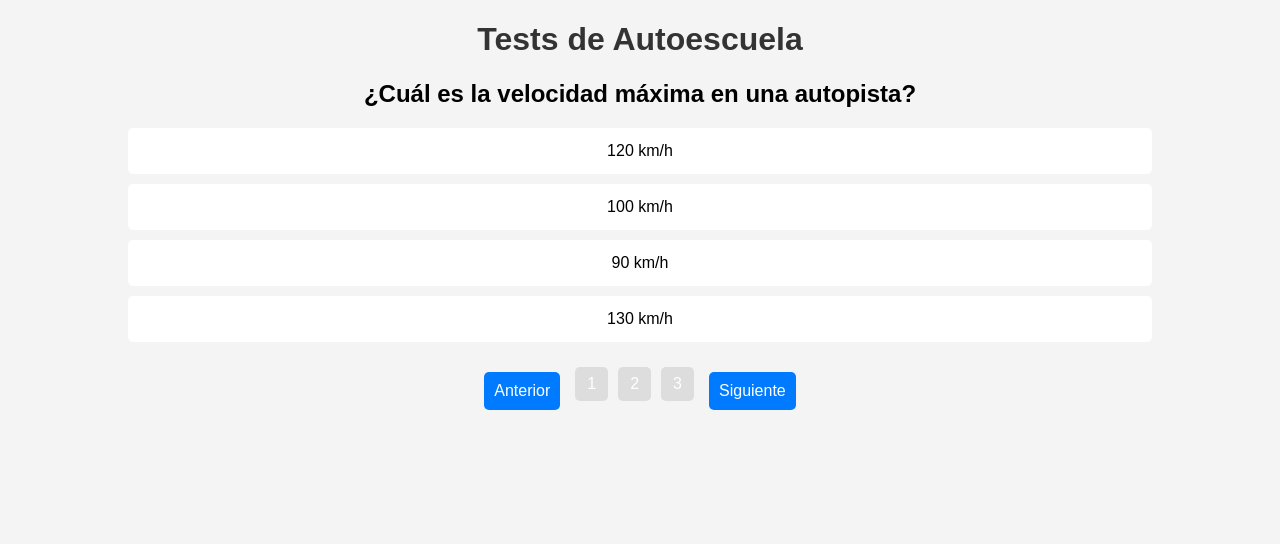
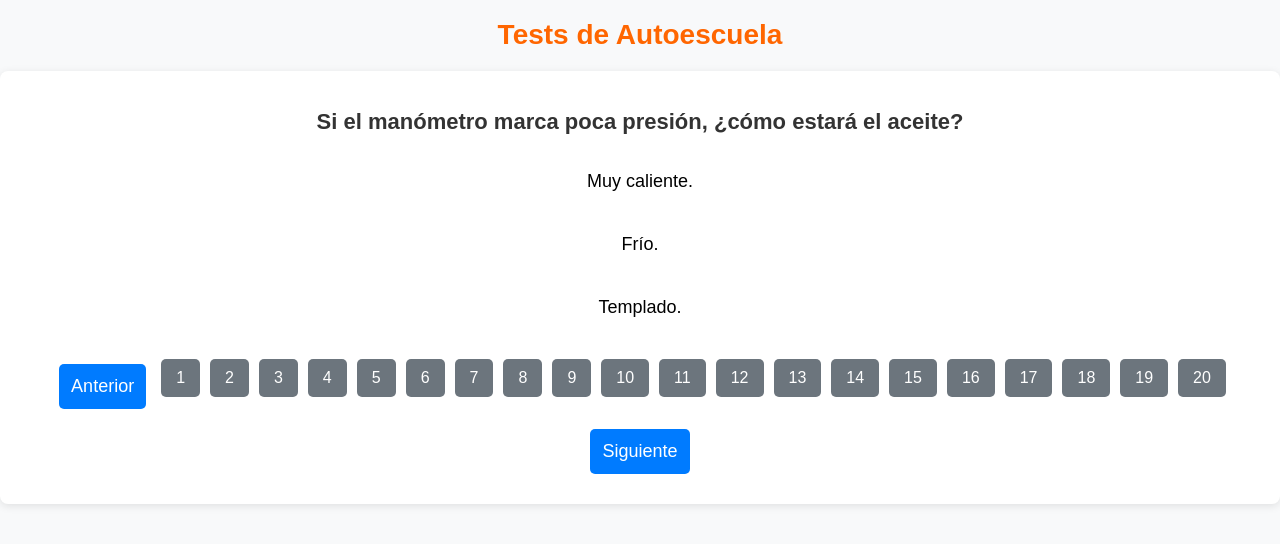
Before and after one commit to jordidom/tests-camion, a plain HTML site: page tests-camion/index.html in a window 1280 px wide. Both pictures are taken after a click on the button "Comenzar". Drawn offline with nearby package versions, Linux system fonts and the light colour scheme.

Commit message:
Mod camión

```diff
--- a/tests-camion/preguntas.json
+++ b/tests-camion/preguntas.json
@@ -1,19 +1,104 @@
 [
     [
         {
-            "question": "¿Cuál es la velocidad máxima en una autopista?",
-            "options": ["120 km/h", "100 km/h", "90 km/h", "130 km/h"],
+            "question": "Si el manómetro marca poca presión, ¿cómo estará el aceite?",
+            "options": ["Muy caliente.", "Frío.", "Templado."],
             "correct": 0
         },
         {
-            "question": "¿Qué indica una línea continua en la carretera?",
-            "options": ["Prohibido adelantar", "Señal de precaución", "Zona de descanso", "Paso de peatones"],
+            "question": "Como norma general, ¿puede ud. circular por un carril adicional circunstancial, conduciendo un camión de 7.500 kg. de M.M.A?",
+            "options": ["No, porque solo podrán circular los turismos y las motocicletas.", "Sí.", "Sí, pero sólo por el arcén de la derecha."],
+            "correct": 1
+        },
+        {
+            "question": "Si conduce un vehículo destinado al transporte de mercancías que tiene una M.M.A. superior a 3.500 kg., no deberá circular si su tasa de alcoholemia es superior a...",
+            "options": ["0,25 miligramos de alcohol por litro de aire.", "0,15 miligramos de alcohol por litro de aire.", "0,40 miligramos de alcohol por litro de aire."],
+            "correct": 1
+        },
+        {
+            "question": "Conduce un camión. A la vista de la señal, ¿qué relación de marchas deberá seleccionar?",
+            "options": ["Marchas largas.", "Marchas cortas.", "Es indiferente."],
+            "correct": 1
+        },
+        {
+            "question": "¿Cuándo debe cambiar las escobillas del limpiaparabrisas del camión?",
+            "options": ["Cada seis meses.", "Solamente cuando se produzca la rotura del soporte de las gomas.", "Cuando observe que el barrido que realiza es irregular."],
+            "correct": 2
+        },
+        {
+            "question": "¿Le está permitido estacionar en doble fila el camión que conduce para efectuar operaciones de carga y descarga?",
+            "options": ["Sí, excepto en autovías y autopistas.", "No, en ningún caso.", "Sí, pero solamente en vías dentro de poblado."],
+            "correct": 1
+        },
+        {
+            "question": "El permiso de la clase C, entre otros vehículos, le autoriza a conducir...",
+            "options": ["camiones y autobuses de M.M.A. superior a 3.500 kg sin remolque.", "camiones de M.M.A .superior a 3.500 kg con un remolque ligero.", "camiones de M.M.A. superior a 3.500 kg con un remolque no ligero enganchado."],
+            "correct": 1
+        },
+        {
+            "question": "¿Cuándo se debe medir la presión de los neumáticos?",
+            "options": ["Cuando estén calientes.", "Cuando estén fríos.", "Solamente cuando estén desinflados."],
+            "correct": 1
+        },
+        {
+            "question": "Si está obligado por las normas sobre tiempos de conducción y descanso, ¿durante cuánto tiempo, como máximo, está autorizado para conducir ininterrumpidamente?",
+            "options": ["Cuatro horas.", "Dos horas.", "Cuatro horas y media."],
+            "correct": 2
+        },
+        {
+            "question": "A efectos de la legislación de tráfico, un camión es...",
+            "options": ["un vehículo automóvil de cuatro rueda o más, concebido y construido para transportar mercancías y cuya cabina no está integrada en el resto de la carrocería.", "un automóvil cuya masa máxima autorizada es siempre superior a 3.5 toneladas.", "un vehículo pesado, cualquiera que sea su peso."],
             "correct": 0
         },
         {
-            "question": "¿Cuándo es obligatorio el uso del cinturón de seguridad?",
-            "options": ["Solo en autopistas", "Solo en ciudad", "Siempre", "Solo en carretera secundaria"],
+            "question": "El camión que conduce tiene 7 metros de longitud. ¿Puede circular transportando vigas de hormigón?",
+            "options": ["No, si sobresalen por la parte posterior más de un tercio de la longitud del vehículo.", "Sí, siempre que, entre otros requisitos, la longitud total incluida la carga no supere los 12 metros.", "Sí, siempre que no sobresalga más de tres metros por delante y dos por detrás."],
+            "correct": 1
+        },
+        {
+            "question": "Cuando la anchura del camión es superior a 2,10 metros, ¿cómo se denominan las luces que así lo indican?",
+            "options": ["Luces de posición.", "Luces de gálibo.", "Luces de estacionamiento."],
+            "correct": 1
+        },
+        {
+            "question": "El camión que conduce dispone de tres ejes. Si el eje motor está equipado con neumáticos dobles y suspensión neumática, ¿qué masa máxima autorizada no podrá sobrepasar para que le esté permitido circular?",
+            "options": ["32 toneladas.", "26 toneladas, como norma general.", "25 toneladas."],
+            "correct": 1
+        },
+        {
+            "question": "Si está obligado a cumplir con los tiempos de conducción y descanso, debe saber que un período de descanso semanal que incida en dos semanas...",
+            "options": ["podrá computarse en la primera y en la segunda semana.", "deberá computarse siempre en la segunda semana.", "podrá computarse en cualquiera de ellas, pero no en ambas."],
             "correct": 2
+        },
+        {
+            "question": "Si conduce un camión, debe saber que...",
+            "options": ["está obligado a llevar en la cabina un chaleco reflectante de alta visibilidad.", "es obligatorio llevar en la cabina un chaleco reflectante y otro de repuesto.", "es aconsejable llevar un chaleco reflectante, aunque no es obligatorio."],
+            "correct": 0
+        },
+        {
+            "question": "Si transporta mercancías con un furgón cuya M.M.A es de 4 toneladas, ¿puede circular por una vía a cuya entrada se encuentra esta señal?",
+            "options": ["Sí, porque prohíbe la entrada a camiones, no a furgones.", "Sí, porque sólo prohíbe la entrada a vehículos cuya M.M.A sea inferior a 3,5 toneladas.", "No."],
+            "correct": 2
+        },
+        {
+            "question": "Para estacionar correctamente un camión de 6.000 kg MAM en una pendiente ascendente del 8%, ¿qué hay que hacer además de dejar el freno de mano puesto?",
+            "options": ["Dejar engranada la marcha atrás y calzar el vehículo adecuadamente.", "Calzar el vehículo con piedras y dejar engranada la primera marcha.", "Dejar la primera marcha engranada y calzar el vehículo adecuadamente."],
+            "correct": 2
+        },
+        {
+            "question": "Al arrancar en frío, el motor de un vehículo pesado, ¿por qué es aconsejable esperar entre 30 y 60 segundos antes de iniciar la marcha?",
+            "options": ["Para que alcancen la presión suficiente los calderines neumáticos de freno.", "Porque si se inicia la marcha inmediatamente y se pasa de las 2.500 rpm, el motor se ahoga.", "Para conseguir que la refrigeración del aceite se realice más deprisa."],
+            "correct": 0
+        },
+        {
+            "question": "¿Cada cuánto tiempo deberá pasar su camión de 8.000 kilogramos de M.M.A., la inspección técnica periódica?",
+            "options": ["Una vez cada seis meses, si tiene más de diez años.", "Una vez al año, si tiene más de diez.", "Una vez cada dos años si tiene menos de cinco."],
+            "correct": 0
+        },
+        {
+            "question": "Durante la maniobra de adelantamiento a ciclistas, ¿cuándo es obligatorio ocupar la totalidad del carril contiguo, cambiando completamente de carril?",
+            "options": ["Siempre.", "Cuando la calzada cuente con más de un carril por sentido.", "Cuando la calzada cuente con un carril por sentido de circulación."],
+            "correct": 1
         }
     ],
     [
--- a/tests-camion/styles.css
+++ b/tests-camion/styles.css
@@ -1,34 +1,44 @@
+/* Estilos generales */
 body {
     font-family: 'Arial', sans-serif;
-    background-color: #f4f4f4;
+    background-color: #f8f9fa;
     text-align: center;
     margin: 0;
     padding: 0;
 }
 
+/* Contenedor principal */
 .container {
-    max-width: 800px;
+    max-width: 900px;
     margin: 50px auto;
     background: white;
     padding: 20px;
     border-radius: 10px;
-    box-shadow: 0 4px 8px rgba(0, 0, 0, 0.2);
+    box-shadow: 0 4px 10px rgba(0, 0, 0, 0.2);
 }
 
+/* Encabezado */
 h1 {
-    color: #333;
-}
-
-#test-selector {
+    color: #ff6600;
+    font-size: 28px;
+    font-weight: bold;
     margin-bottom: 20px;
 }
 
+/* Selector de test */
+#test-selector {
+    margin-bottom: 20px;
+    padding: 15px;
+    background-color: #e3f2fd;
+    border-radius: 8px;
+}
+
 select, button {
-    padding: 10px;
+    padding: 12px;
     margin: 10px;
-    font-size: 16px;
+    font-size: 18px;
     border-radius: 5px;
-    border: 1px solid #ccc;
+    border: 1px solid #007bff;
 }
 
 button {
@@ -36,44 +46,61 @@ button {
     background: #007bff;
     color: white;
     border: none;
+    transition: 0.3s;
 }
 
 button:hover {
     background: #0056b3;
 }
 
+/* Cuestionario */
 #quiz-container {
     margin-top: 20px;
+    padding: 20px;
+    background-color: #ffffff;
+    border-radius: 8px;
+    box-shadow: 0px 2px 8px rgba(0, 0, 0, 0.1);
 }
 
+#question-text {
+    font-size: 22px;
+    color: #333;
+    margin-bottom: 20px;
+}
+
+/* Opciones de respuesta */
 #options button {
     display: block;
+    width: 90%;
     margin: 10px auto;
-    padding: 12px;
-    width: 80%;
+    padding: 14px;
     border: 2px solid transparent;
     background: white;
+    font-size: 18px;
+    border-radius: 5px;
+    transition: all 0.3s ease;
+    color: black;
     cursor: pointer;
-    font-size: 16px;
-    border-radius: 5px;
-    transition: all 0.3s;
-    color: black;
 }
 
 #options button:hover {
     background: #e6e6e6;
 }
 
+/* Colores de respuestas correctas e incorrectas */
 .correct {
-    background-color: lightgreen;
-    border-color: green;
+    background-color: #28a745 !important;
+    border-color: #218838 !important;
+    color: white !important;
 }
 
 .incorrect {
-    background-color: lightcoral;
-    border-color: red;
+    background-color: #dc3545 !important;
+    border-color: #c82333 !important;
+    color: white !important;
 }
 
+/* Navegación de preguntas */
 #navigation {
     margin-top: 20px;
     display: flex;
@@ -83,29 +110,55 @@ button:hover {
 
 #question-buttons button {
     margin: 5px;
-    padding: 8px 12px;
+    padding: 10px 15px;
     border-radius: 5px;
     border: none;
-    background: #ddd;
+    background: #6c757d;
+    color: white;
+    font-size: 16px;
     cursor: pointer;
+    transition: 0.3s;
 }
 
+#question-buttons button:hover {
+    background: #5a6268;
+}
+
+/* Colores en la numeración de preguntas según resultado */
 .correct-number {
-    background-color: lightgreen !important;
+    background-color: #28a745 !important;
 }
 
 .incorrect-number {
-    background-color: lightcoral !important;
+    background-color: #dc3545 !important;
 }
 
+/* Resultado final */
 #result {
     margin-top: 20px;
-    font-size: 20px;
+    font-size: 22px;
     font-weight: bold;
     background: #fff3cd;
     padding: 15px;
-    border-radius: 5px;
+    border-radius: 8px;
     display: inline-block;
     color: #856404;
     border: 1px solid #ffeeba;
 }
+
+/* Diseño responsivo para móviles */
+@media (max-width: 768px) {
+    .container {
+        width: 90%;
+        padding: 15px;
+    }
+
+    #options button {
+        width: 100%;
+    }
+
+    #question-buttons button {
+        font-size: 14px;
+        padding: 8px 12px;
+    }
+}
```
Also changed, not shown: tests-camion/script.js (+14 -6 lines).
